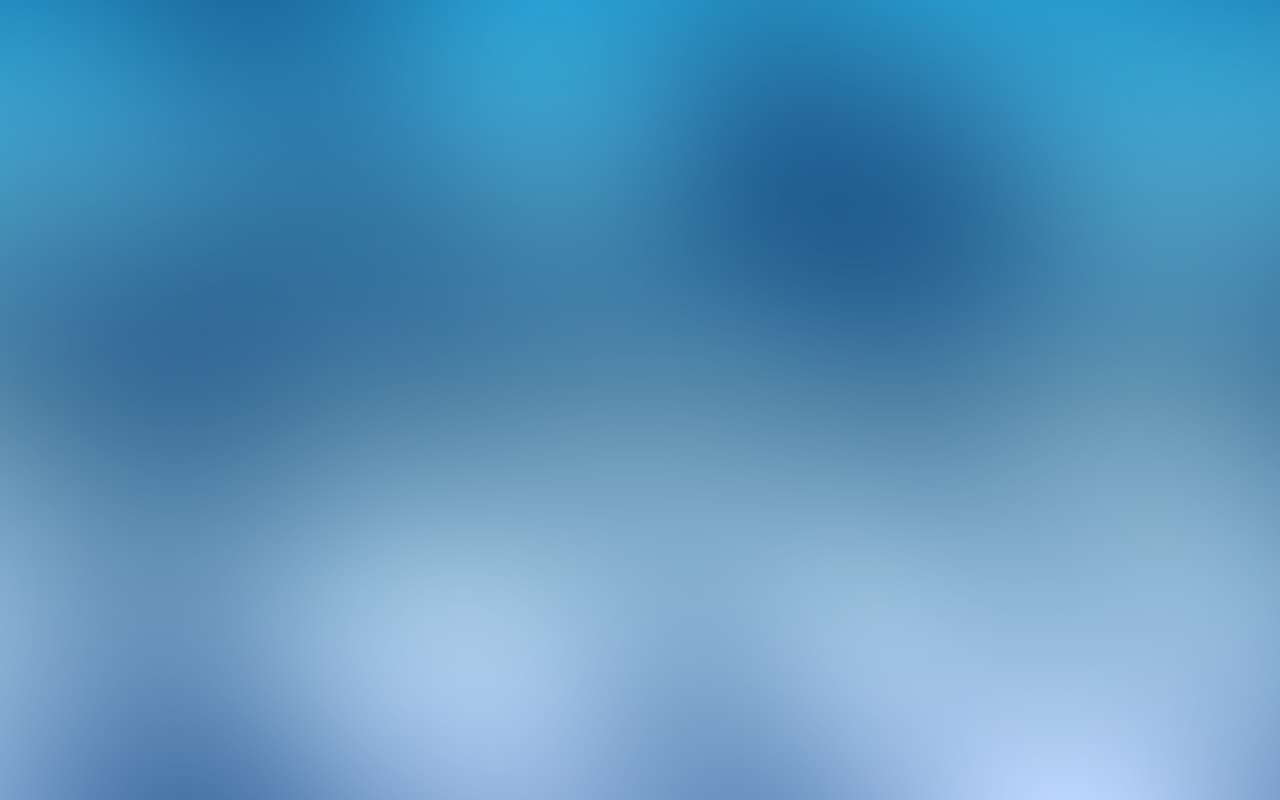
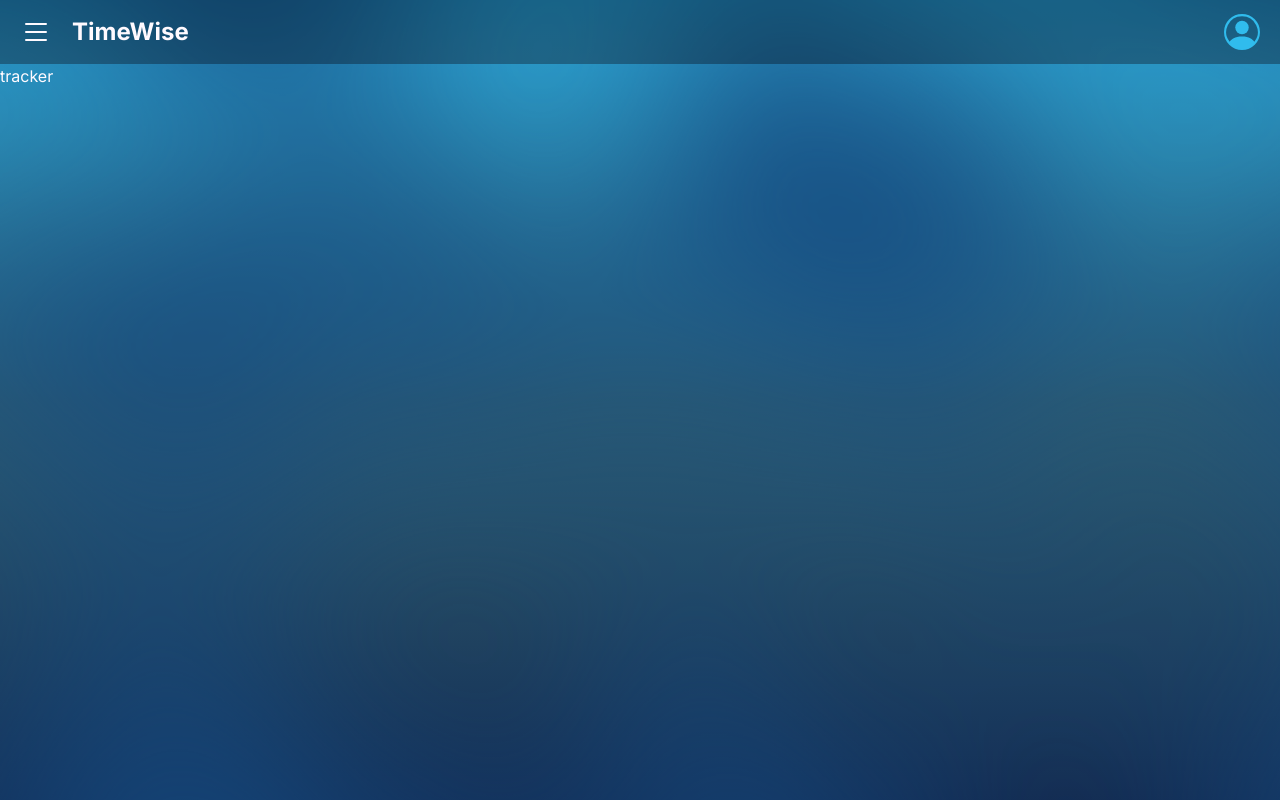
Before and after one commit to Sillor/timewise-client, a React (Vite) app: page /tracker in a window 1280 px wide. Built offline with nearby package versions, Linux system fonts and the light colour scheme.

Commit message:
added app code back

```diff
--- a/src/App.jsx
+++ b/src/App.jsx
@@ -6,6 +6,10 @@ import "./App.css";
 function App() {
   return (
     <>
+      <Navbar />
+      <div className="app-bg text-light bg-dark h-full [&>*:first-child]:min-h-full [&>*:first-child]:min-w-full">
+        <Outlet />
+      </div>
     </>
   );
 }
```
